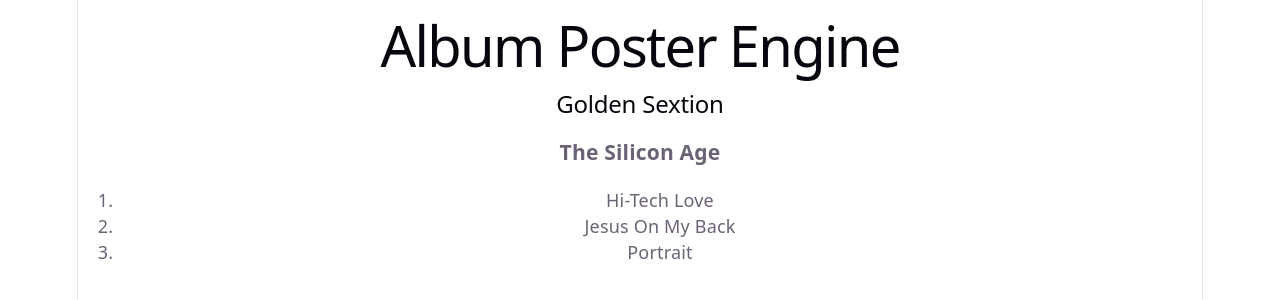
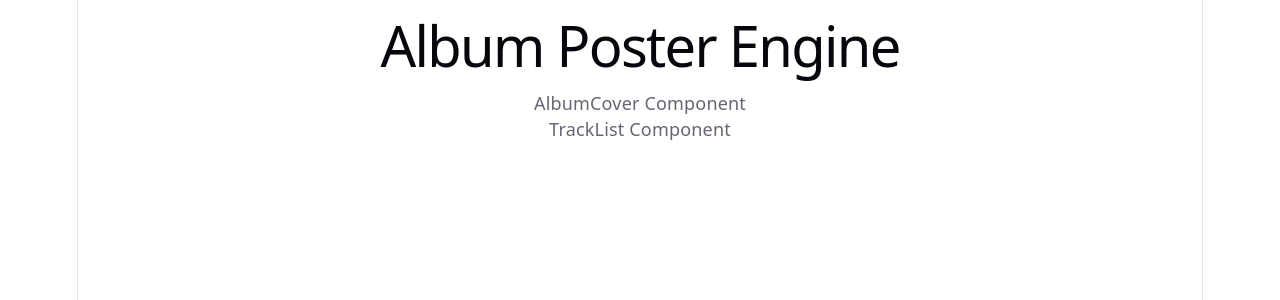
Before and after one commit to RafaxWolf/AlbmPostr-Engine, a React (Vite) app: page / in a window 1280 px wide. Shown: the top 300 px of the page. Built offline with nearby package versions, Linux system fonts and the light colour scheme.

Commit message:
Initial Commit

```diff
--- /dev/null
+++ b/src/components/Poster/AlbumCover.tsx
@@ -0,0 +1,7 @@
+function AlbumCover() {
+    return (
+        <div>AlbumCover Component</div>
+    )
+}
+
+export default AlbumCover
--- a/src/components/Poster/Poster.tsx
+++ b/src/components/Poster/Poster.tsx
@@ -1,4 +1,6 @@
 import type { PosterProps } from "../../models/PosterProps"
+import AlbumCover from "./AlbumCover"
+import TrackList from "./TrackList"
 
 /**
  * Generador del Poster
@@ -7,9 +9,18 @@ import type { PosterProps } from "../../models/PosterProps"
  */
 function Poster(props: PosterProps) {
     const { album } = props
-    const { title, artist, tracks } = album
 
     return (
+        <section>
+            <AlbumCover cover={album.cover}/>
+
+            <div>
+                <TrackList tracks={album.tracks}/>
+            </div>
+        </section>
+    )
+
+    /* return (
         <section>
 
             <h2>{artist}</h2>
@@ -22,7 +33,7 @@ function Poster(props: PosterProps) {
             </ol>
 
         </section>
-    )
+    ) */
 }
 
 export default Poster
--- /dev/null
+++ b/src/components/Poster/TrackList.tsx
@@ -0,0 +1,7 @@
+function TrackList() {
+    return (
+        <div>TrackList Component</div>
+    )
+}
+
+export default TrackList
--- a/src/data/mockAlbum.ts
+++ b/src/data/mockAlbum.ts
@@ -2,7 +2,19 @@ export const mockAlbum = {
     title: 'The Silicon Age',
     artist: 'Golden Sextion',
     cover: '',
-    tracks: ['Hi-Tech Love', 'Jesus On My Back', 'Portrait'],
+    tracks: [
+        'Hi-Tech Love',
+        'White Wall',
+        "Sex 'n' Roll",
+        'Portrait',
+        'So Far From This Day',
+        'Jesus On My Back',
+        'Saints Are Gone',
+        'The Silicon Age',
+        'Hidden Truth',
+        'My Pain',
+        'From High'
+    ],
     releaseDate: '2012',
     colors: ['#111111', '#777777', '#dddddd'],
 }
```
Also changed, not shown: src/App.tsx (+0 -16 lines), src/components/Poster/AlbumInfo.tsx (added, +7 -0 lines), src/components/Poster/ColorPalette.tsx (added), src/components/components-table.txt (added).
